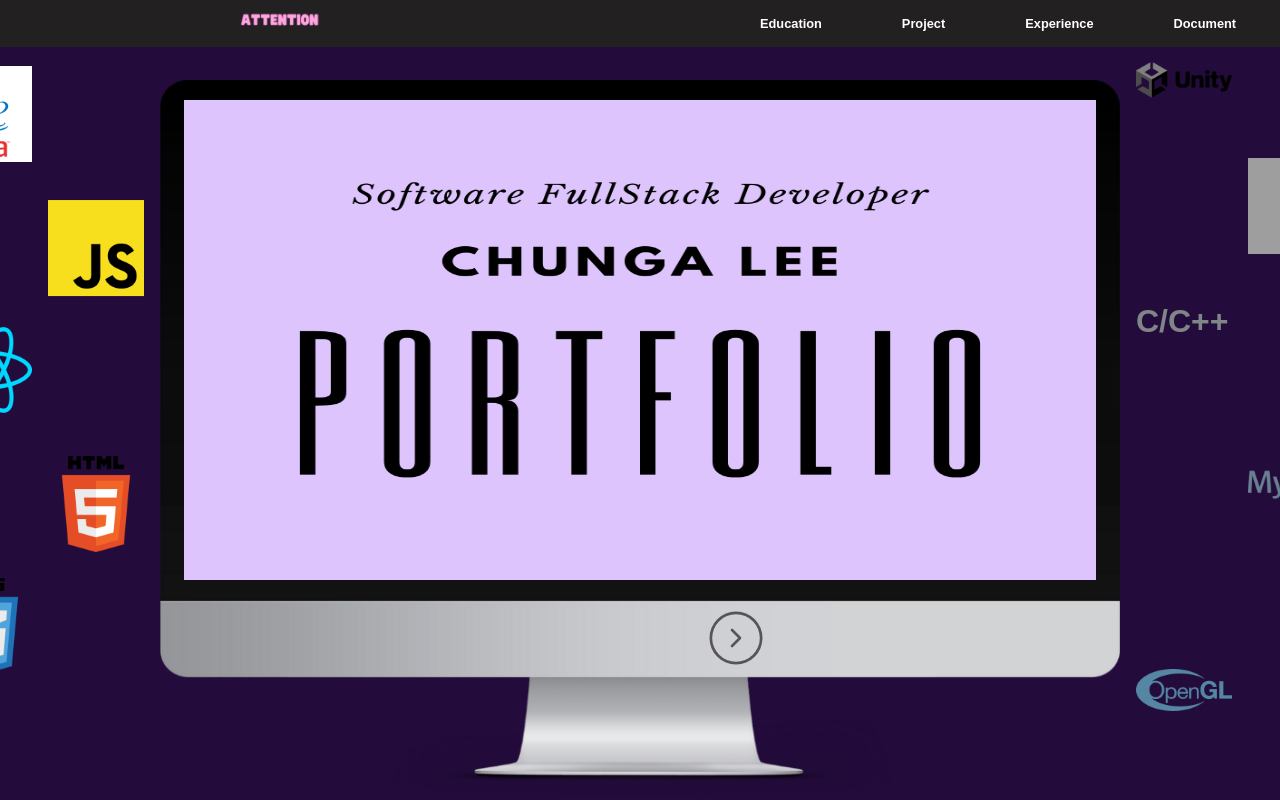
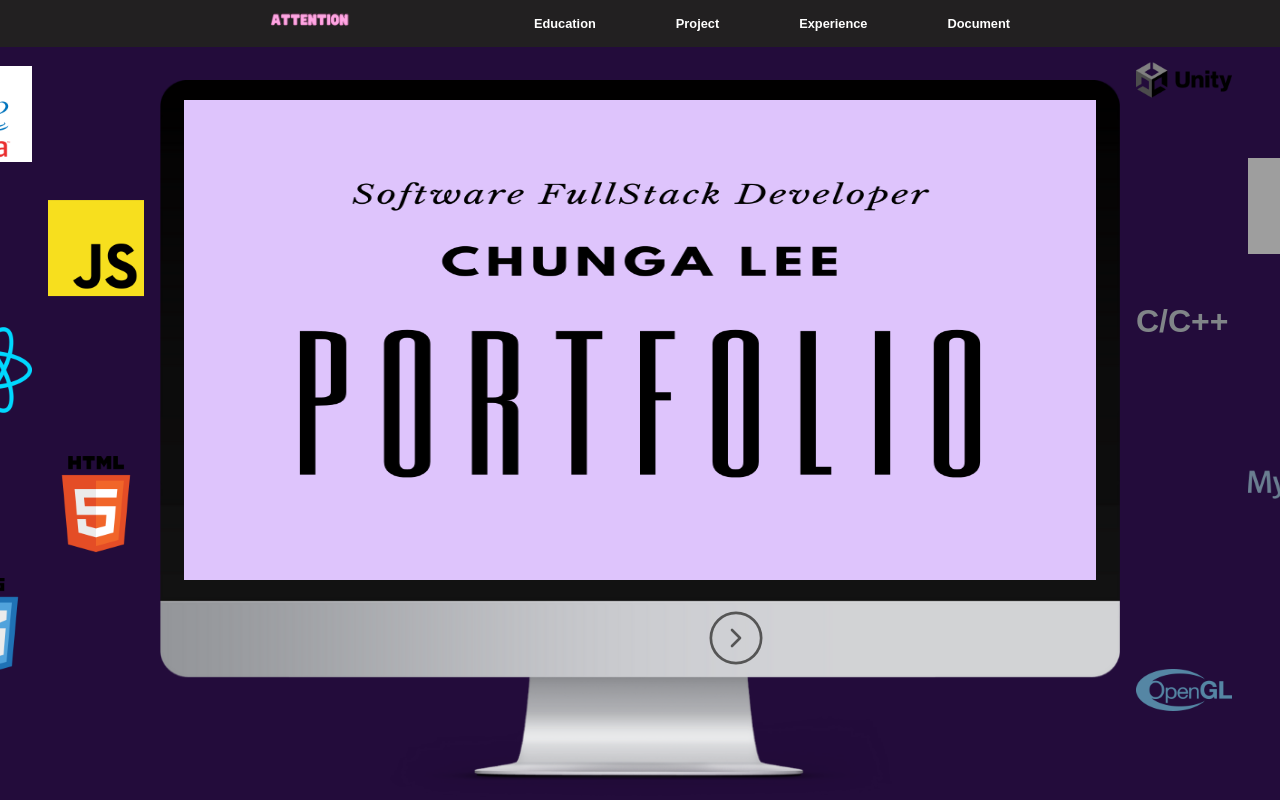
Before and after one commit to chunga7879/portfolio, a React (Create React App) app: page / in a window 1280 px wide. Built offline with nearby package versions, Linux system fonts and the light colour scheme; grey boxes are pictures that could not be loaded.

Commit message:
fix head part

```diff
--- a/public/index.html
+++ b/public/index.html
@@ -3,7 +3,7 @@
   <head>
     <meta charset="utf-8" />
     <link rel="icon" href="%PUBLIC_URL%/favicon.ico" />
-    <meta name="viewport" content="width=device-width, initial-scale=1"/>
+    <meta name="viewport" content="width=device-width, initial-scale=1.0"/>
     <meta name="theme-color" content="#000000" />
     <meta
       name="description"
--- a/src/App.scss
+++ b/src/App.scss
@@ -61,13 +61,17 @@ h4 {
     top: 0;
     right: 0;
     left: 0;
-    z-index: 1;
+    z-index: 100;
     min-height: 2.5rem;
     background-color: #222021;
+    justify-content: center;
 
+    .wrapper {
+      display: flex;
+      padding: 0 2em;
+      overflow-x : scroll;
       .logo {
-      position: relative;
-      left: 15rem;
+        margin-right: 2em;
         .img {
           width: 5rem;
           height: 2.5rem;
@@ -75,10 +79,9 @@ h4 {
       }
 
       .menu-wrap {
-      position: relative;
-      left: 35rem;
+        margin-left: 2em;
+
         padding: 0;
-      margin: 0;
         .menu {
           list-style-type: none;
           display: flex;
@@ -97,6 +100,8 @@ h4 {
           }
         }
       }
+    }
+
   }
 
   .scene {
--- a/src/components/Header.tsx
+++ b/src/components/Header.tsx
@@ -4,6 +4,7 @@ import {Link} from "react-router-dom";
 export function Header() {
     return (
         <header className="app-header">
+            <div className="wrapper">
                 <a href="/" className="logo">
                     <img src={logo} className="img" alt="logo" />
                 </a>
@@ -23,7 +24,7 @@ export function Header() {
                         </li>
                     </ul>
                 </div>
-
+            </div>
         </header>
     );
 }
--- a/src/index.css
+++ b/src/index.scss
@@ -18,6 +18,17 @@ body {
     font-size: inherit;
 }
 
+html.noanim {
+    * {
+        transition: none !important;
+
+        &:after,
+        &:before {
+            transition: none !important;
+        }
+    }
+}
+
 html.app-hybrid,
 html.app-hybrid body {
     width: 100%;
--- a/src/index.tsx
+++ b/src/index.tsx
@@ -1,6 +1,6 @@
 import React from 'react';
 import ReactDOM from 'react-dom/client';
-import './index.css';
+import './index.scss';
 import App from './App';
 import reportWebVitals from './reportWebVitals';
 
```
Lines whose indentation alone changed are shown as unchanged.
